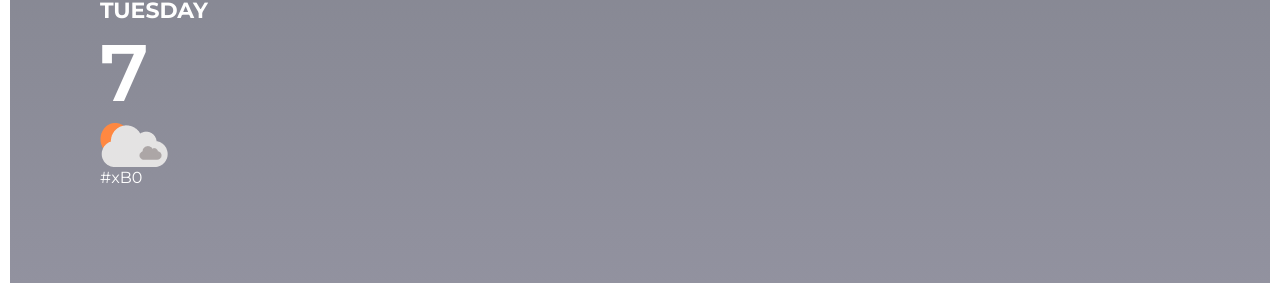
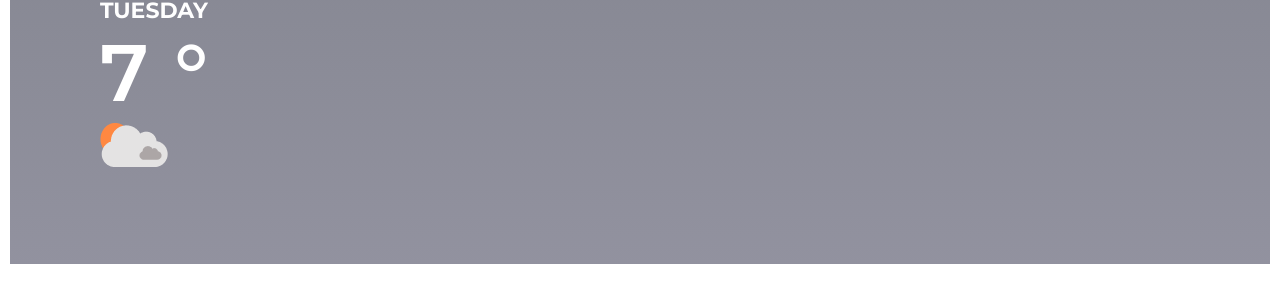
Before and after one commit to VikaOnoshko/course, a plain HTML site: page section__weather/index.html in a window 1280 px wide. Shown: the part 749-1032 px from the top of the page. Drawn offline with Linux system fonts and the light colour scheme.

Commit message:
add content

```diff
--- a/section__weather/css/index.css
+++ b/section__weather/css/index.css
@@ -105,13 +105,18 @@ color: #FFFFFF;
 
 }
 
+.banner__forecasts-day-degrees{
+  position: relative;
+}
 .banner__forecasts-day-degrees::after{
-  content:"#xB0";
-  height: 10px;
-  width: 20px;
-  top: 0;
+  content:"\00B0";
+  font-weight: 600;
+font-size: 80px;
+top: 0;
   right: 0;
+  position: absolute;
   color: white;
+  display: inline-block;
 
 }
 
```
Also changed, not shown: section__weather/index.html (+1 -1 lines).
